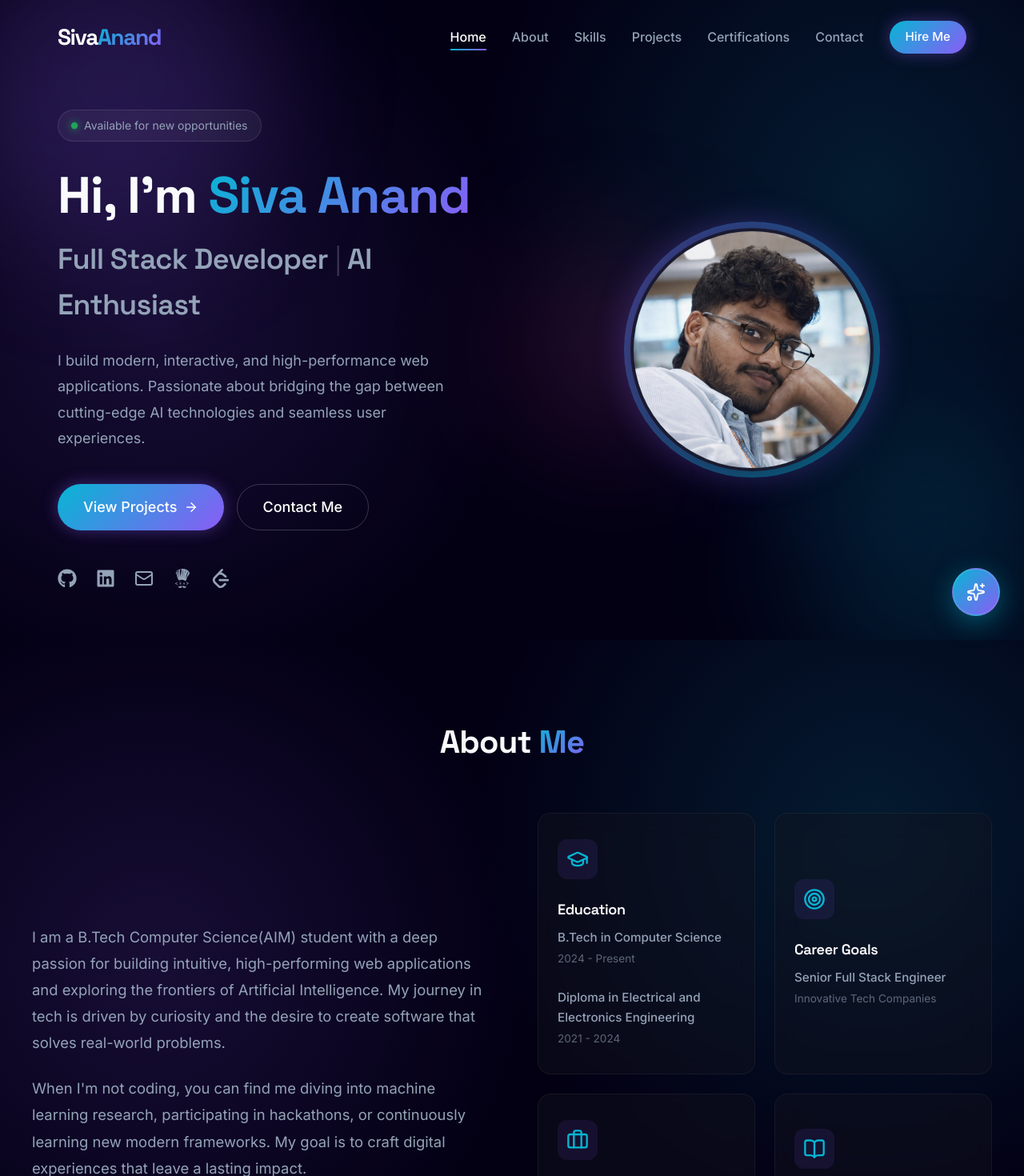
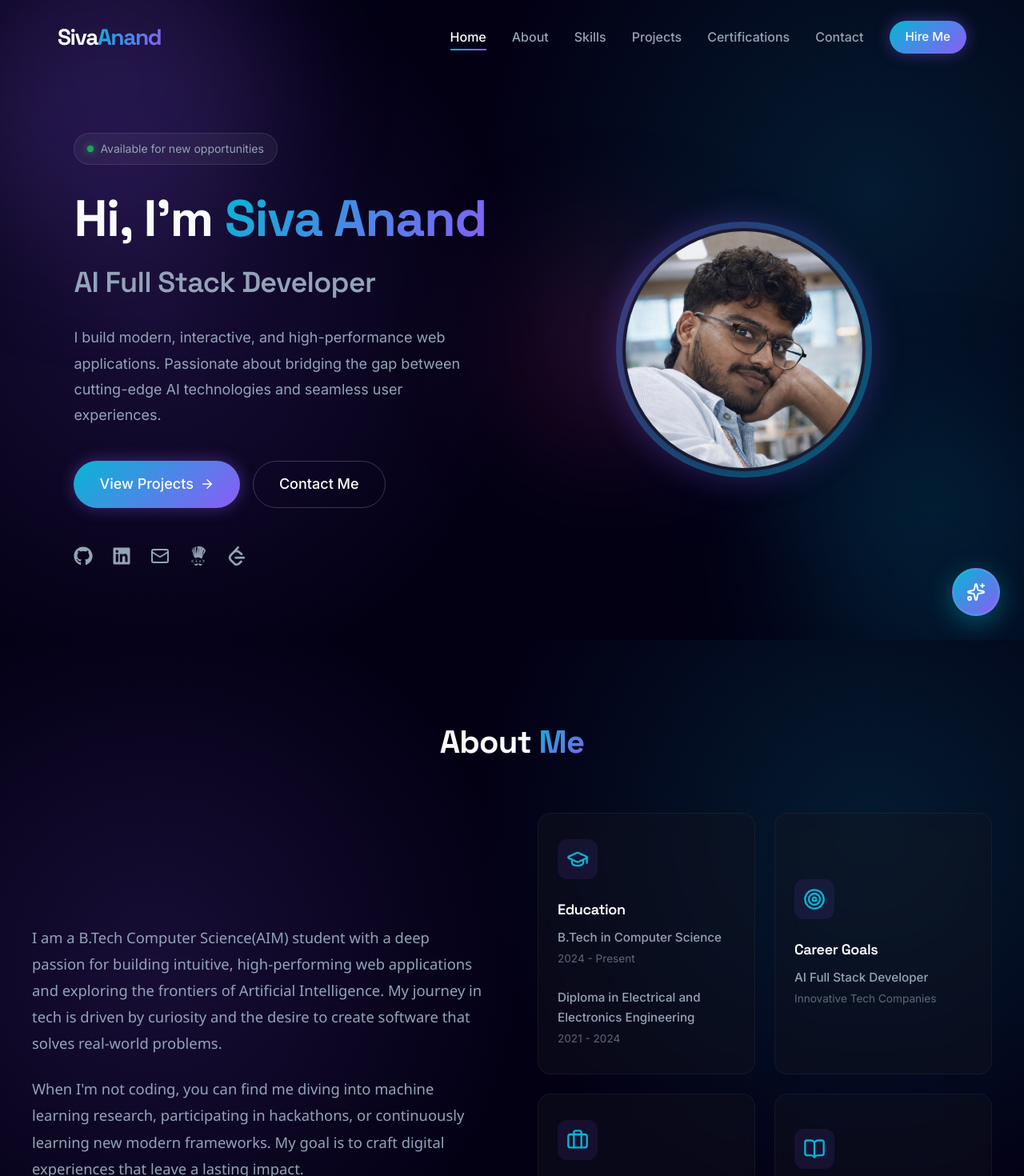
Before and after one commit to sivapothula000/portfolio, a React (Vite) app: page / in a window 1280 px wide. Shown: the top 1470 px of the page at 80% size. Built offline with nearby package versions, Linux system fonts and the light colour scheme.

Commit message:
title changed to AI full stack developer

```diff
--- a/src/components/About.css
+++ b/src/components/About.css
@@ -1,3 +1,4 @@
+@import url('https://fonts.googleapis.com/css2?family=Poppins:wght@400;500;600&display=swap');
 .about-grid {
   display: grid;
   grid-template-columns: 1fr 1fr;
@@ -9,6 +10,9 @@
   font-size: 1.15rem;
   line-height: 1.8;
   color: var(--text-muted);
+   font-family: 'Segoe UI', Tahoma, Geneva, Verdana, sans-serif;
+
+
 }
 
 .about-text-content p {
--- a/src/components/About.jsx
+++ b/src/components/About.jsx
@@ -69,7 +69,7 @@ const About = () => {
           <motion.div variants={itemVariants} className="glass-card bento-card">
             <div className="bento-icon"><Target size={28} /></div>
             <h3>Career Goals</h3>
-            <p className="bento-highlight">Senior Full Stack Engineer</p>
+            <p className="bento-highlight">AI Full Stack Developer</p>
             <p className="bento-sub">Innovative Tech Companies</p>
           </motion.div>
 
--- a/src/components/Hero.jsx
+++ b/src/components/Hero.jsx
@@ -41,7 +41,7 @@ const Hero = () => {
             transition={{ duration: 0.8, delay: 0.4 }}
             className="hero-subtitle"
           >
-            Full Stack Developer <span className="separator">|</span> AI Enthusiast
+           AI Full Stack Developer
           </motion.h2>
 
           <motion.p
```
